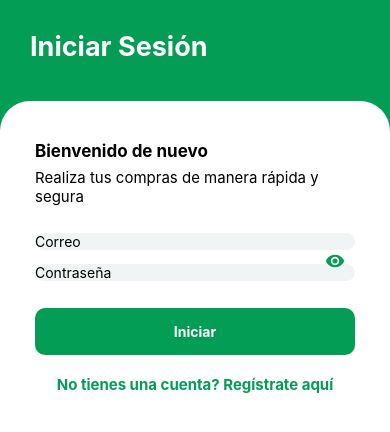
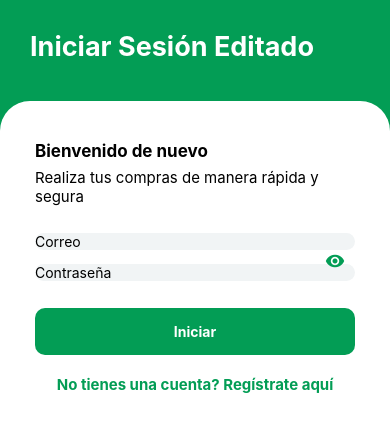
Before and after one commit to ViviFlores/Carrito_ComprasMAT, a React Native app: screen / in a window 390 px wide. Shown: the top 432 px of the page. Built offline with nearby package versions, Linux system fonts and the light colour scheme.

Commit message:
cambio texto login

```diff
--- a/src/screens/LoginScreen.tsx
+++ b/src/screens/LoginScreen.tsx
@@ -70,7 +70,7 @@
     return (
         <View>
             <StatusBar backgroundColor={PRIMARY_COLOR} />
-            <TitleComponent title='Iniciar Sesión' />
+            <TitleComponent title='Iniciar Sesión Editado' />
             <BodyComponents>
                 <Text style={styles.titlePrincipal}>
                     Bienvenido de nuevo
```
